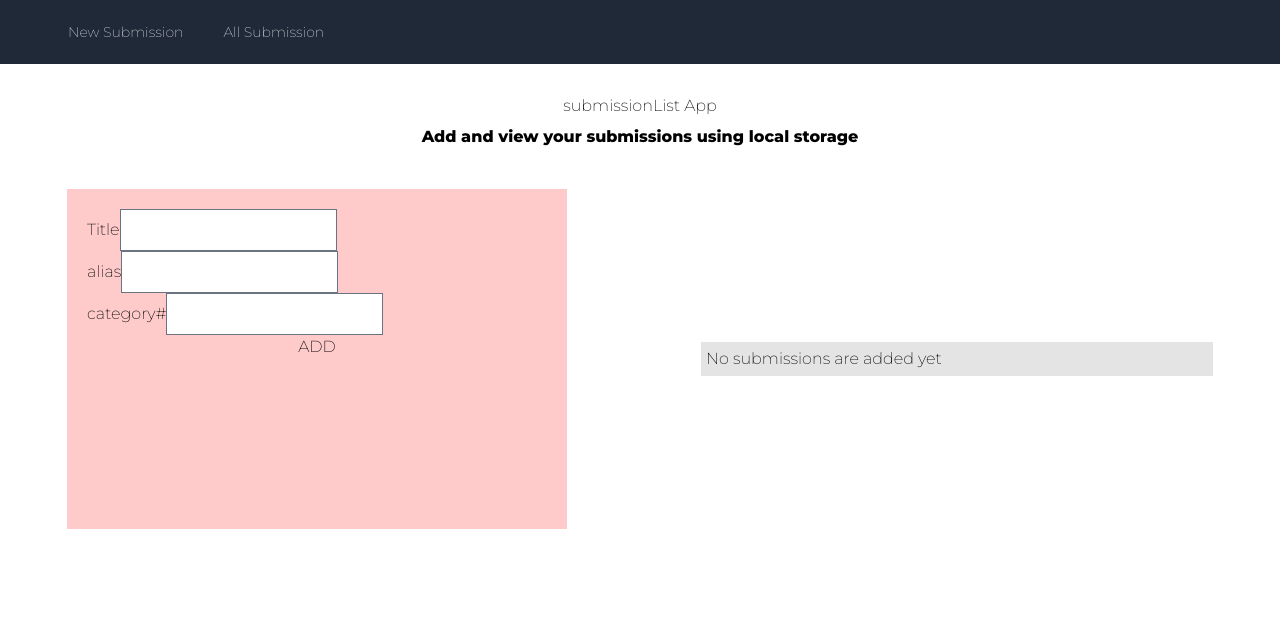
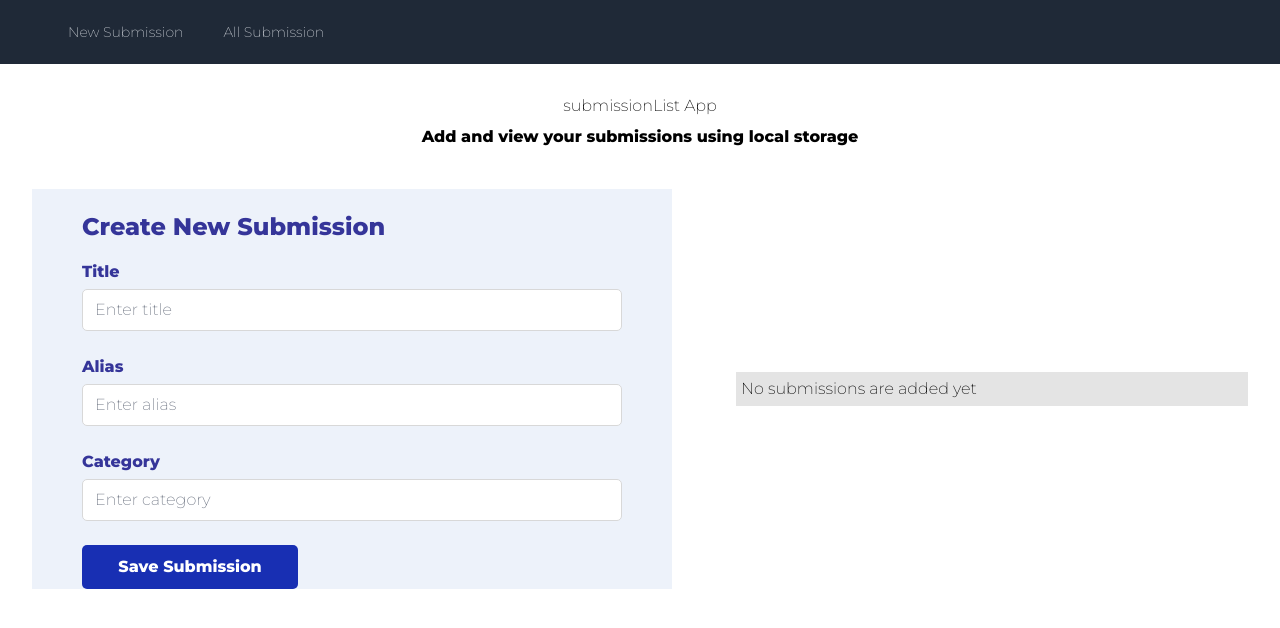
Before and after one commit to Paskab012/redux-tailwind, a React (Create React App) app: page /NewSubmission in a window 1280 px wide. Shown: the top 628 px of the page. Built offline with nearby package versions, Linux system fonts and the light colour scheme.

Commit message:
Add submission form

```diff
--- a/src/components/NewSubmission/form.js
+++ b/src/components/NewSubmission/form.js
@@ -60,35 +60,39 @@ export const Form = () => {
             className="form-group"
             onSubmit={handleAddsubmissionsubmit}
           >
+            <h3>Create New Submission</h3>
             <label>Title</label>
             <input
               type="text"
               className="form-control"
+              placeholder="Enter title"
               required
               onChange={(e) => setTitle(e.target.value)}
               value={title}
             />
             <br />
-            <label>alias</label>
+            <label>Alias</label>
             <input
               type="text"
               className="form-control"
+              placeholder="Enter alias"
               required
               onChange={(e) => setAlias(e.target.value)}
               value={alias}
             />
             <br />
-            <label>category#</label>
+            <label>Category</label>
             <input
               type="text"
               className="form-control"
+              placeholder="Enter category"
               required
               onChange={(e) => setCategory(e.target.value)}
               value={category}
             />
             <br />
             <button type="submit" className="btn btn-success btn-md">
-              ADD
+              Save Submission
             </button>
           </form>
         </div>
--- a/src/index.css
+++ b/src/index.css
@@ -35,15 +35,24 @@
 .wrapper .form-container{
     display: flex;
     flex-direction: column;
-    width: 500px;
-    height: 340px;
-    /* background-color: red; */
+    width: 50%;
+    height: 400px;
+    background-color: rgb(237, 242, 250);
     margin: 20px auto;
     padding: 20px;
 }
 
 .wrapper .form-container .btn{
-    width: 100%;
+    width: 40%;
+    background-color: rgb(24, 47, 179);
+    color: white;
+    font-weight: bold;
+    padding: 10px;
+    border-radius:5px ;
+    -webkit-border-radius:5px ;
+    -moz-border-radius:5px ;
+    -ms-border-radius:5px ;
+    -o-border-radius:5px ;
 }
 
 .side-div{
@@ -51,6 +60,39 @@
     width: 100% !important;
     display: flex;
     flex-direction: center;
+}
+
+.form-group {
+    display: grid;
+    width: 90%;
+    margin: 0 auto;
+}
+
+.form-group h3 {
+    font-size: 1.5rem;
+    font-weight: bold;
+    margin-bottom: 15px;
+    color: rgb(53, 53, 153);
+}
+
+.form-group input {
+    border-radius: 5px;
+    -webkit-border-radius: 5px;
+    -moz-border-radius: 5px;
+    -ms-border-radius: 5px;
+    -o-border-radius: 5px;
+    border: 1px solid #d8d8d8;
+    outline: none;
+}
+
+.form-group::placeholder{
+    color: #d8d8d8;
+}
+
+.form-group label {
+    color: rgb(53, 53, 153);
+    font-weight: bold;
+    margin-bottom: 5px;
 }
 .wrapper .view-container{
     width: 40%;
```
